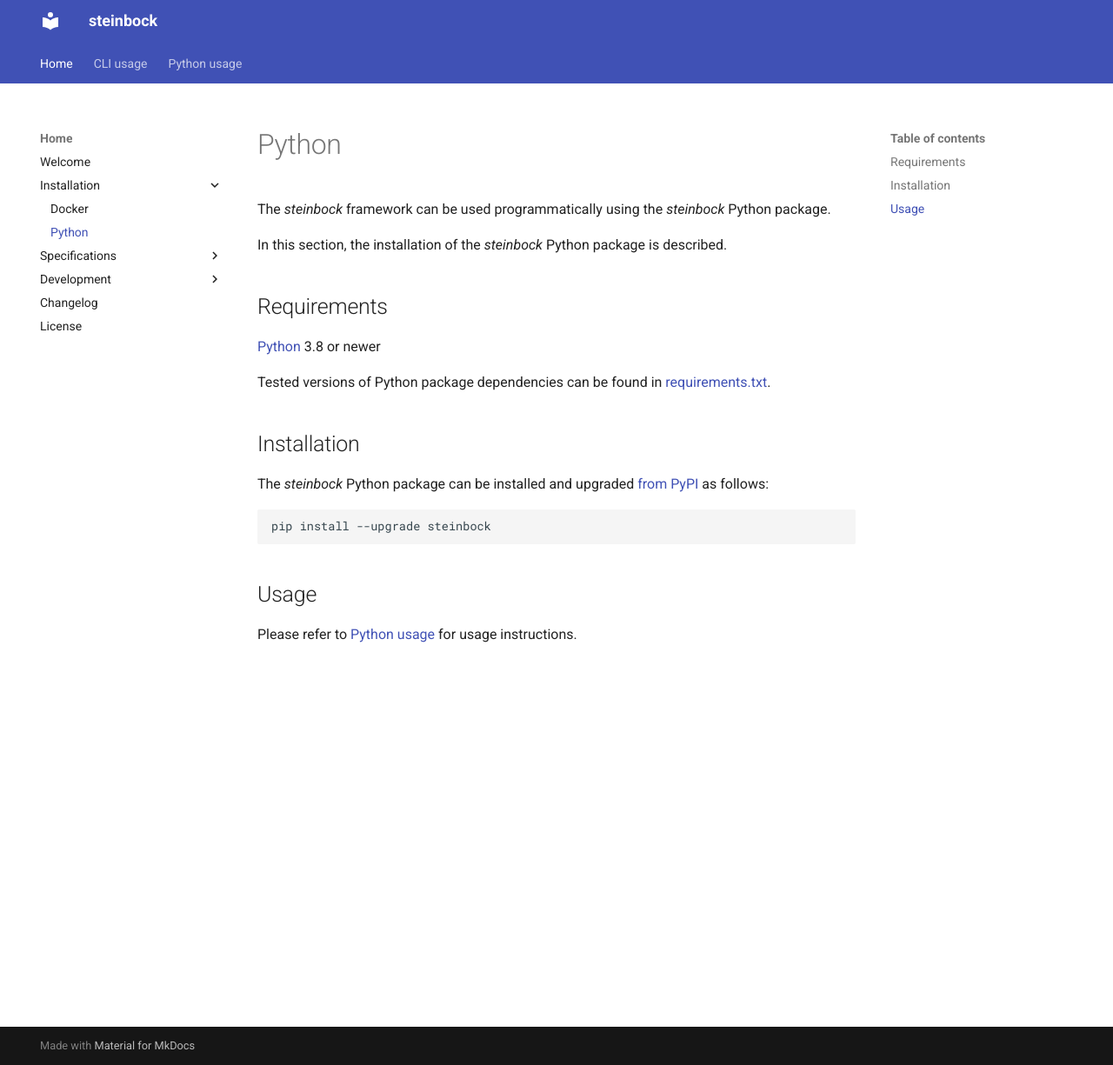
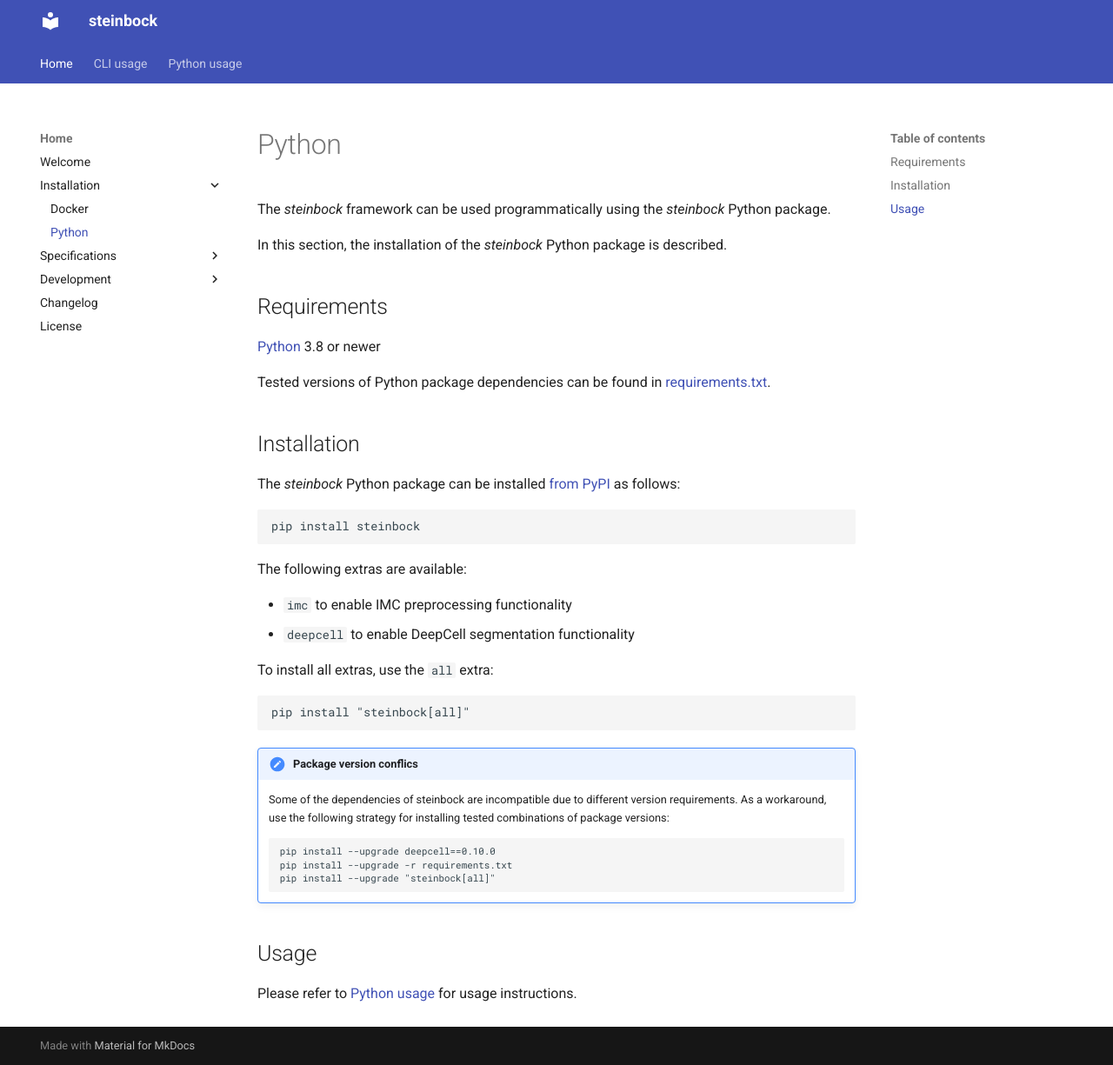
Before and after one commit to BodenmillerGroup/steinbock, an MkDocs documentation site: the page built from docs/python.md, in a window 1280 px wide and 1225 px high. Shown: the whole window at 87% size. Built offline with MkDocs 1.6.1 and Material for MkDocs 9.7.7, drawn with Linux system fonts in a browser that asks for light colours; the version menu is left out.

Commit message:
Changed and documented install extras

```diff
--- a/docs/python.md
+++ b/docs/python.md
@@ -12,9 +12,25 @@
 
 ## Installation
 
-The *steinbock* Python package can be installed and upgraded [from PyPI](https://pypi.org/project/steinbock) as follows:
+The *steinbock* Python package can be installed [from PyPI](https://pypi.org/project/steinbock) as follows:
 
-    pip install --upgrade steinbock
+    pip install steinbock
+
+The following extras are available:
+
+  - `imc` to enable IMC preprocessing functionality
+  - `deepcell` to enable DeepCell segmentation functionality
+
+To install all extras, use the `all` extra:
+
+    pip install "steinbock[all]"
+
+!!! note "Package version conflics"
+    Some of the dependencies of steinbock are incompatible due to different version requirements. As a workaround, use the following strategy for installing tested combinations of package versions:
+
+        pip install --upgrade deepcell==0.10.0
+        pip install --upgrade -r requirements.txt
+        pip install --upgrade "steinbock[all]"
 
 ## Usage
 
```
Also changed, not shown: setup.cfg (+5 -2 lines), 1 other file.
